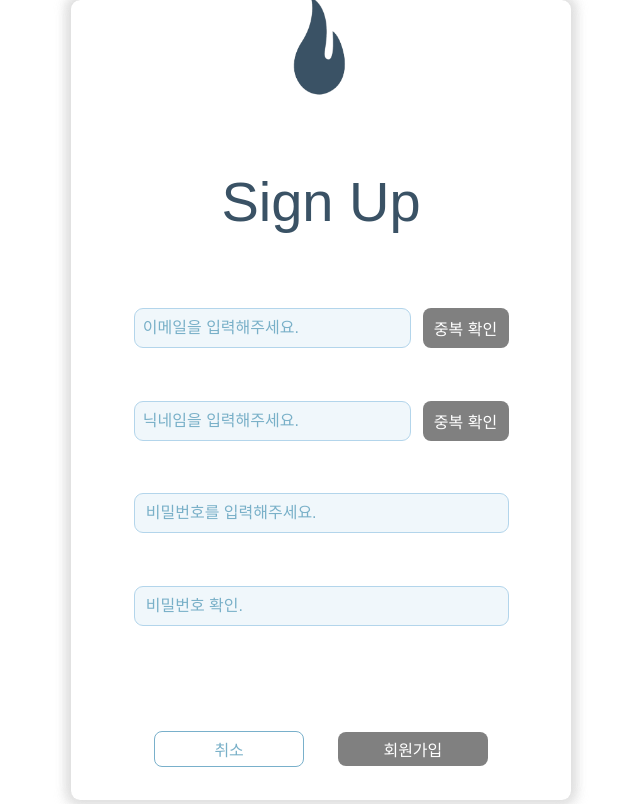
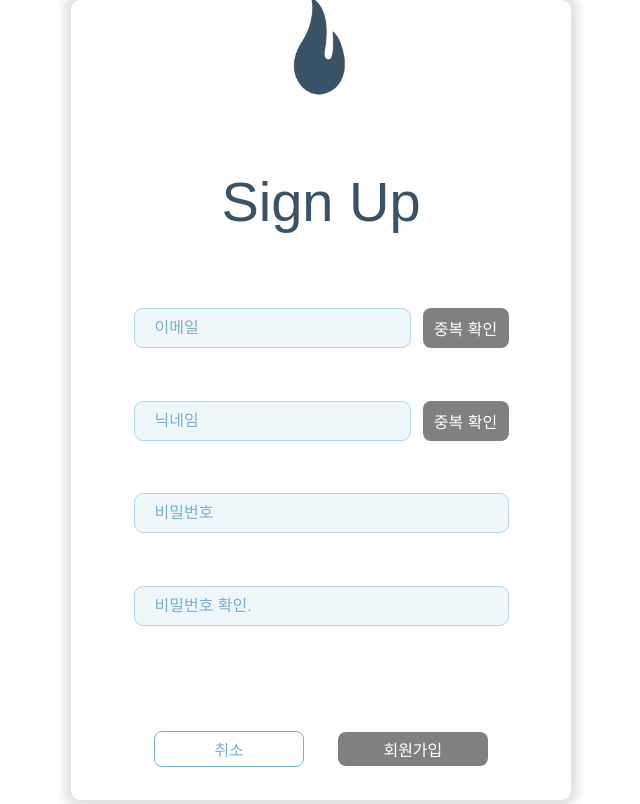
Before and after one commit to seongyu-Kim/careernote_front, a React (Create React App) app: page /register in a window 1280 px wide. Shown: the whole page, without its empty margins (319-959 px from the left). Built offline with nearby package versions, Linux system fonts and the light colour scheme; no server answers; the HTML template or start-up script is replaced by a standard one.

Commit message:
:sparkles: 내 정보/로그인 파트 input 박스 애니메이션 추가

```diff
--- /dev/null
+++ b/src/components/AuthenticationInput/AuthenticationInput.styled.ts
@@ -0,0 +1,52 @@
+import styled from 'styled-components';
+import { InputProps } from '@/type/input';
+
+export const InputWrapper = styled.div`
+  position: relative;
+  width: 100%;
+  height: auto;
+`;
+
+export const Label = styled.label<{ isActive: boolean }>`
+  position: absolute;
+  left: 16px;
+  top: ${(props) => (props.isActive ? '-9px' : '50%')};
+  font-size: ${(props) => (props.isActive ? '15px' : '16px')};
+  color: ${(props) => (props.isActive ? '#79b0c8' : '#79b0c8')};
+  cursor: text;
+  transition: all 0.2s ease;
+  transform: translateY(${(props) => (props.isActive ? '0' : '-50%')});
+  z-index: 2;
+  background-color: ${(props) => (props.isActive ? 'white' : 'none')};
+  padding: 0 5px 0 5px;
+  border-radius: 8px;
+`;
+
+export const AuthenticationInput = styled.input<InputProps>`
+  width: ${(props) => props.width};
+  height: ${(props) => props.height};
+  border: ${(props) => props.border};
+  border-radius: ${(props) => props.borderRadius};
+  outline: ${(props) => props.outline};
+  background-color: ${(props) => props.backgroundColor};
+  caret-color: ${(props) => props.caretColor};
+  padding: ${(props) => props.padding};
+  cursor: text;
+  &::placeholder {
+    color: ${(props) => props.placeholderColor};
+  }
+  &:focus {
+    border-color: ${(props) => (props.isActive ? '#79b0c8' : '#79b0c8')};
+    box-shadow: ${(props) => (props.isActive ? '0 2px 4px rgba(121, 176, 200, 0.4)' : 'none')};
+    transition:
+      border-color 0.3s ease,
+      box-shadow 0.3s ease; /* 포커스 상태에서도 서서히 변화 */
+  }
+  &:not(:focus) {
+    border-color: #b3d5eb; /* 기본 border 색상 */
+    box-shadow: none; /* 기본 상태에서 그림자 없음 */
+    transition:
+      border-color 0.3s ease,
+      box-shadow 0.3s ease; /* 서서히 변화 */
+  }
+`;
--- /dev/null
+++ b/src/components/AuthenticationInput/AuthenticationInput.tsx
@@ -0,0 +1,79 @@
+import React, { useState, FocusEvent } from 'react';
+import * as Styled from './AuthenticationInput.styled';
+import { InputProps } from '@/type/input';
+
+const AuthenticationInput = ({
+  forValue,
+  labelPlaceHolder,
+  children,
+  onChange,
+  placeholder,
+  placeholderColor = 'black',
+  type = 'text',
+  value,
+  width = '100%',
+  height = '40px',
+  border = '1px solid #b3d5eb',
+  borderRadius = '9px',
+  outline = 'none',
+  backgroundColor = '#f0f7fb',
+  caretColor = '#79b0c8',
+  padding = '3%',
+  margin = '0',
+  position = 'static',
+  top,
+  bottom,
+  left,
+  right,
+  fontSize,
+  textColor = 'black',
+  focusBorderColor = 'none',
+}: InputProps) => {
+  const [isFocused, setIsFocused] = useState(false);
+
+  const handleFocus = () => setIsFocused(true);
+  const handleBlur = (e: FocusEvent<HTMLInputElement>) => {
+    if (!e.target.value) {
+      setIsFocused(false);
+    }
+  };
+
+  return (
+    <Styled.InputWrapper>
+      <Styled.Label htmlFor={forValue} color="#79b0c8" isActive={isFocused || !!value}>
+        {labelPlaceHolder}
+      </Styled.Label>
+      <Styled.AuthenticationInput
+        id={forValue}
+        isActive={isFocused || !!value}
+        value={value}
+        onChange={onChange}
+        onFocus={handleFocus}
+        onBlur={handleBlur}
+        placeholder={placeholder}
+        placeholderColor={placeholderColor}
+        type={type}
+        width={width}
+        height={height}
+        border={border}
+        borderRadius={borderRadius}
+        outline={outline}
+        backgroundColor={backgroundColor}
+        caretColor={caretColor}
+        padding={padding}
+        margin={margin}
+        position={position}
+        top={top}
+        bottom={bottom}
+        left={left}
+        right={right}
+        fontSize={fontSize}
+        textColor={textColor}
+        focusBorderColor={focusBorderColor}>
+        {children}
+      </Styled.AuthenticationInput>
+    </Styled.InputWrapper>
+  );
+};
+
+export default AuthenticationInput;
--- a/src/components/Form/EditNickNameForm/EditNickNameForm.tsx
+++ b/src/components/Form/EditNickNameForm/EditNickNameForm.tsx
@@ -38,8 +38,9 @@ const EditNicknameForm = ({ onSave }: { onSave: (nickname: string) => void }) =>
   return (
     <InputContainer>
       <InputChecker
+        forValue="changeNickname"
         inputTagType="text"
-        placeholderText="닉네임을 입력해주세요"
+        placeholderText="새 닉네임"
         onChange={setNickname}
         valid={nicknameRegEx.test(nickname)}
         checkMessage={nicknameCheckMessage}
--- a/src/components/Input/Input.styled.ts
+++ b/src/components/Input/Input.styled.ts
@@ -10,6 +10,7 @@ export const DefaultInput = styled.input<InputProps>`
   background-color: ${(props) => props.backgroundColor};
   caret-color: ${(props) => props.caretColor};
   padding: ${(props) => props.padding};
+  cursor: text;
   &::placeholder {
     color: ${(props) => props.placeholderColor};
   }
--- a/src/components/InputChecker/InputChecker.tsx
+++ b/src/components/InputChecker/InputChecker.tsx
@@ -4,9 +4,10 @@ import React, { useEffect, useState } from 'react';
 import apiUtils from '@utils/apiUtils';
 import { USER_API } from '@routes/apiRoutes';
 import { useValidCheck } from '@stores/useCheckDuplication';
-import { Input, Button, InputErrorMessage } from 'components';
+import { Input, Button, InputErrorMessage, AuthenticationInput } from 'components';
 
 interface InputCheckerProps {
+  forValue?: string;
   inputTagType: string;
   placeholderText: string;
   onChange: (value: string) => void;
@@ -28,6 +29,7 @@ interface CheckDuplicationProps {
 }
 
 const InputChecker = ({
+  forValue,
   inputTagType, //인풋 타입 ex) text
   placeholderText,
   onChange,
@@ -68,17 +70,11 @@ const InputChecker = ({
       <Styled.InputBoxContainer>
         <Styled.InputWrapper>
           <Styled.InputLabel>
-            <Input
+            <AuthenticationInput
+              forValue={forValue}
+              type={inputTagType}
+              labelPlaceHolder={placeholderText}
               onChange={handleInputChange}
-              type={inputTagType}
-              placeholder={placeholderText}
-              width="100%"
-              height="40px"
-              border="1px solid #b3d5eb"
-              backgroundColor="#f0f7fb"
-              caretColor="#79b0c8"
-              padding="3%"
-              placeholderColor="#79b0c8"
             />
             {duplicationCheck && <FaRegCheckCircle className="checkIcon" />}
           </Styled.InputLabel>
@@ -99,17 +95,11 @@ const InputChecker = ({
     <Styled.InputBoxContainer>
       <Styled.InputWrapper>
         <Styled.InputLabel>
-          <Input
+          <AuthenticationInput
+            forValue={forValue}
+            type={inputTagType}
+            labelPlaceHolder={placeholderText}
             onChange={handleInputChange}
-            type={inputTagType}
-            placeholder={placeholderText}
-            width="100%"
-            height="40px"
-            border="1px solid #b3d5eb"
-            backgroundColor="#f0f7fb"
-            caretColor="#79b0c8"
-            padding="3%"
-            placeholderColor="#79b0c8"
           />
           {valid && <FaRegCheckCircle className="checkIcon" />}
         </Styled.InputLabel>
--- a/src/components/index.ts
+++ b/src/components/index.ts
@@ -8,4 +8,5 @@ export { default as DropDown } from './DropDown/DropDown';
 export { default as Input } from './Input/Input';
 export { default as InputChecker } from './InputChecker/InputChecker';
 export { default as InputErrorMessage } from './InputErrorMessage/InputErrorMessage';
+export { default as AuthenticationInput } from './AuthenticationInput/AuthenticationInput';
 export { default as Toast } from './Toast/Toast';
--- a/src/pages/user/FindPassword/FindPassword.tsx
+++ b/src/pages/user/FindPassword/FindPassword.tsx
@@ -82,6 +82,7 @@ export const FindPassword = () => {
           <Styled.Form onSubmit={handleSubmitSendEmail}>
             <Styled.InputBoxContainer>
               <InputChecker
+                forValue="findEmail"
                 inputTagType="text"
                 placeholderText="이메일을 입력해주세요."
                 onChange={setInputEmail}
--- a/src/pages/user/Login/Login.tsx
+++ b/src/pages/user/Login/Login.tsx
@@ -8,7 +8,7 @@ import { USER_API } from '@routes/apiRoutes';
 import { useUserStore } from '@stores/userStore';
 import apiUtils from '@utils/apiUtils';
 import { SuccessToast, ErrorToast } from '@utils/ToastUtils';
-import { Button, Input } from 'components';
+import { Button, AuthenticationInput } from 'components';
 
 const LoginPage = () => {
   const [inputId, setInputId] = useState<string>('');
@@ -81,29 +81,16 @@ const LoginPage = () => {
           <Styled.Text>Login</Styled.Text>
           <Styled.Form onSubmit={handleSubmitLogin}>
             <Styled.LoginInputBoxContainer>
-              <Input
+              <AuthenticationInput
+                forValue="email"
+                labelPlaceHolder="이메일"
                 onChange={handleInputChange('id')}
-                type="text"
-                placeholder="아이디를 입력하세요."
-                width="100%"
-                height="40px"
-                border="1px solid #b3d5eb"
-                backgroundColor="#f0f7fb"
-                caretColor="#79b0c8"
-                padding="3%"
-                placeholderColor="#79b0c8"
               />
-              <Input
+              <AuthenticationInput
+                forValue="password"
+                type="password"
+                labelPlaceHolder="비밀번호"
                 onChange={handleInputChange('password')}
-                type="password"
-                placeholder="비밀번호를 입력하세요."
-                width="100%"
-                height="40px"
-                border="1px solid #b3d5eb"
-                backgroundColor="#f0f7fb"
-                caretColor="#79b0c8"
-                padding="3%"
-                placeholderColor="#79b0c8"
               />
               <Styled.FindPasswordBox>
                 <span
--- a/src/pages/user/Register/Register.tsx
+++ b/src/pages/user/Register/Register.tsx
@@ -152,10 +152,11 @@ const Register = () => {
           <Styled.Text>Sign Up</Styled.Text>
           <Styled.Form onSubmit={handleSubmitUserData}>
             <InputChecker
+              forValue="email"
               inputTagType="text"
               onChange={setInputEmail}
               valid={emailRegEx.test(inputEmail)}
-              placeholderText="이메일을 입력해주세요."
+              placeholderText="이메일"
               checkMessage={emailCheckMessage}
               useCheckDuplication={true}
               checkDuplicationValue={inputEmail}
@@ -163,10 +164,11 @@ const Register = () => {
               errorMsg={setEmailCheckMessage}
             />
             <InputChecker
+              forValue="nickName"
               inputTagType="text"
               onChange={setInputNickname}
               valid={nicknameRegEx.test(inputNickname)}
-              placeholderText="닉네임을 입력해주세요."
+              placeholderText="닉네임"
               checkMessage={nicknameCheckMessage}
               useCheckDuplication={true}
               checkDuplicationValue={inputNickname}
@@ -174,13 +176,15 @@ const Register = () => {
               errorMsg={setNicknameCheckMessage}
             />
             <InputChecker
+              forValue="password"
               inputTagType="password"
               onChange={setInputPassword}
               valid={passwordRegEx.test(inputPassword)}
-              placeholderText="비밀번호를 입력해주세요."
+              placeholderText="비밀번호"
               checkMessage={passwordCheckMessage}
             />
             <InputChecker
+              forValue="confirmPassword"
               inputTagType="password"
               onChange={setInputConfirmPassword}
               valid={passwordRegEx.test(inputConfirmPassword)}
--- a/src/styles/Authentication/Authentication.styled.ts
+++ b/src/styles/Authentication/Authentication.styled.ts
@@ -15,7 +15,7 @@ export const PageBackground = styled.div`
 `;
 //모달 백그라운드
 export const ModalBackground = styled.div`
-  z-index: 1;
+  z-index: 2;
   width: 100%;
   height: 100%;
   background: rgba(179, 179, 179, 0.6);
@@ -28,6 +28,7 @@ export const ModalBackground = styled.div`
 `;
 //모달 박스
 export const ModalContainer = styled.div`
+  z-index: 4;
   width: 450px;
   height: 570px;
   border-radius: 9px;
--- a/src/types/input.ts
+++ b/src/types/input.ts
@@ -1,9 +1,11 @@
 import React, { ReactNode } from 'react';
 
 export interface InputProps {
+  forValue?: string;
   children?: ReactNode;
   onChange?: (event: React.ChangeEvent<HTMLInputElement>) => void;
   placeholder?: string;
+  labelPlaceHolder?: string; //추가
   placeholderColor?: string;
   type?: string;
   value?: string;
@@ -24,4 +26,5 @@ export interface InputProps {
   fontSize?: string;
   textColor?: string;
   focusBorderColor?: string;
+  isActive?: boolean;
 }
```
Also changed, not shown: src/components/Form/EditPasswordForm/EditPasswordForm.tsx (+10 -8 lines).
